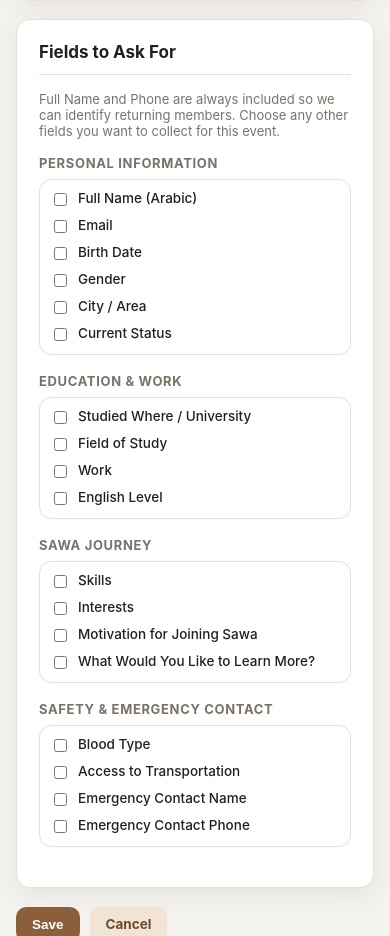
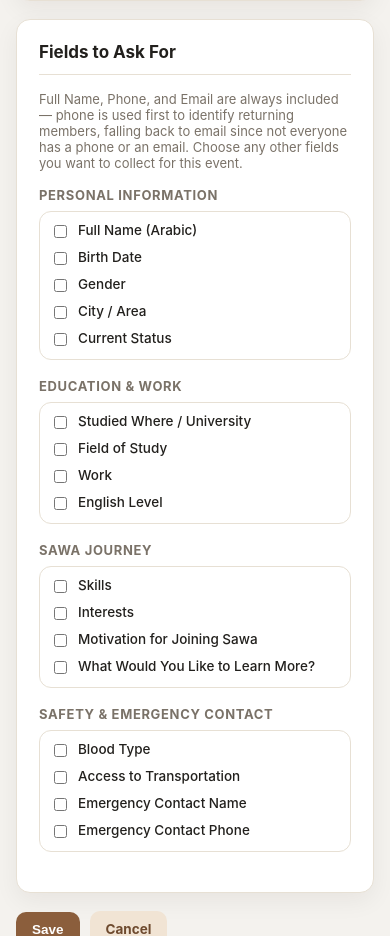
Before and after one commit to karineos/SAWA-youth, a Flask app: page /signup-forms/new in a window 390 px wide. Shown: the part 541-1477 px from the top of the page. Run offline with Flask 3, Linux system fonts and the light colour scheme; the visitor is signed in with stand-in values (Sample User, id 1); data that the repository does not hold is empty; parts of the project's set-up code (start-up, migrations or seed data) failed here and were passed over; some libraries are stand-ins or nearby versions.

Commit message:
Match sign-up form registrants by phone, falling back to email
Phone stays the primary way we identify a returning member, but not
everyone has a phone (or an email) in Lebanon, so email is now always
collected too and used to match when phone is left blank. The public
form now only requires full name plus at least one of phone/email,
instead of hard-requiring phone.

No schema change needed — phone and email were already columns on
members; this only changes matching/validation logic.

Co-Authored-By: Claude Sonnet 5 <noreply@anthropic.com>

```diff
--- a/app.py
+++ b/app.py
@@ -46,14 +46,17 @@ MEMBER_FIELDS = [
     "has_transportation", "emergency_contact_name", "emergency_contact_phone",
 ]
 
-# Fields offered on public sign-up forms. "always" fields are required on every
-# sign-up form (name to identify the person, phone to match against existing members)
-# and can't be unchecked by the admin building the form.
+# Fields offered on public sign-up forms. "always" fields are shown on every
+# sign-up form and can't be unchecked by the admin building the form. Phone is
+# the primary way we identify a returning member; since not everyone in Lebanon
+# has an email (and not everyone has a phone either), we always collect both
+# and fall back to matching on email when phone isn't provided — the public
+# form only requires that at least one of the two is filled in.
 MEMBER_FIELD_META = [
     {"key": "full_name_en", "label": "Full Name (English)", "type": "text", "category": "Personal Information", "always": True},
     {"key": "phone", "label": "Phone", "type": "text", "category": "Personal Information", "always": True},
+    {"key": "email", "label": "Email", "type": "email", "category": "Personal Information", "always": True},
     {"key": "full_name_ar", "label": "Full Name (Arabic)", "type": "text", "category": "Personal Information", "always": False},
-    {"key": "email", "label": "Email", "type": "email", "category": "Personal Information", "always": False},
     {"key": "birth_date", "label": "Birth Date", "type": "date", "category": "Personal Information", "always": False},
     {"key": "gender", "label": "Gender", "type": "text", "category": "Personal Information", "always": False},
     {"key": "city", "label": "City / Area", "type": "text", "category": "Personal Information", "always": False},
@@ -1082,13 +1085,20 @@ def public_signup(slug):
         submitted = {f["key"]: request.form.get(f["key"], "").strip() for f in active_fields}
         full_name_en = submitted.get("full_name_en", "")
         phone = submitted.get("phone", "")
+        email = submitted.get("email", "")
 
-        if not full_name_en or not phone:
+        if not full_name_en or not (phone or email):
             conn.close()
-            flash("Full name and phone are required.")
+            flash("Full name and at least one of phone or email are required.")
             return render_template("signup_public.html", form=signup_form, field_categories=fields_by_category(active_fields), values=request.form)
 
-        existing = conn.execute("SELECT * FROM members WHERE phone=?", (phone,)).fetchone()
+        # Phone is the primary way we identify a returning member; not everyone
+        # has an email, and not everyone has a phone, so fall back to whichever
+        # one was actually provided.
+        if phone:
+            existing = conn.execute("SELECT * FROM members WHERE phone=?", (phone,)).fetchone()
+        else:
+            existing = conn.execute("SELECT * FROM members WHERE email=?", (email,)).fetchone()
         if existing:
             member_id = existing["id"]
             updates = {k: v for k, v in submitted.items() if v and not (existing[k] or "").strip()}
--- a/templates/signup_form_builder.html
+++ b/templates/signup_form_builder.html
@@ -23,7 +23,7 @@
 
   <div class="card">
     <h2 class="section-title">Fields to Ask For</h2>
-    <p class="label" style="margin-bottom:16px">Full Name and Phone are always included so we can identify returning members. Choose any other fields you want to collect for this event.</p>
+    <p class="label" style="margin-bottom:16px">Full Name, Phone, and Email are always included — phone is used first to identify returning members, falling back to email since not everyone has a phone or an email. Choose any other fields you want to collect for this event.</p>
     {% for category, fields in field_categories %}
     <div style="margin-bottom:18px">
       <h3 style="font-size:13px;color:var(--muted);text-transform:uppercase;letter-spacing:.05em;margin-bottom:8px">{{ category }}</h3>
```
Also changed, not shown: templates/signup_public.html (+5 -2 lines).
